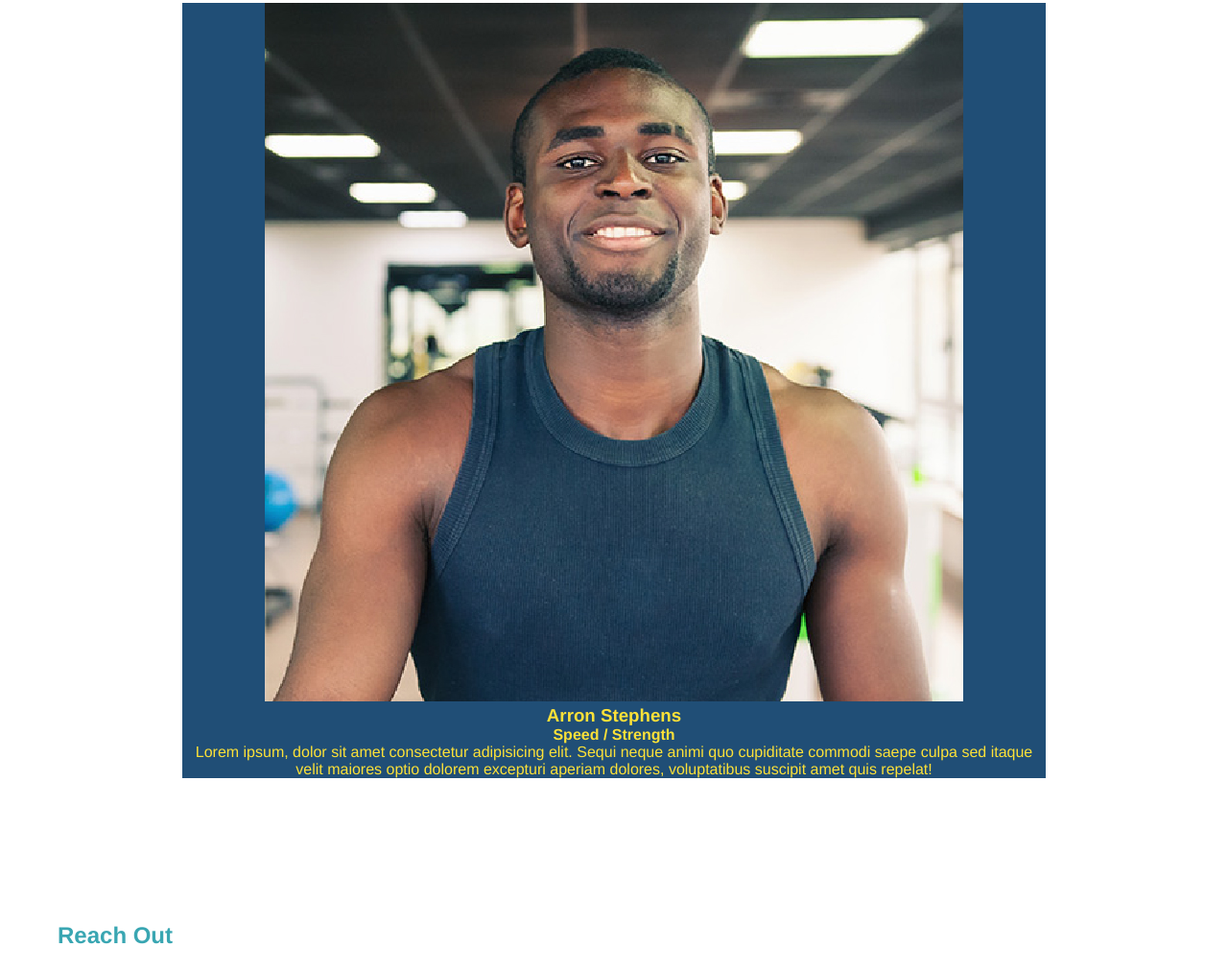
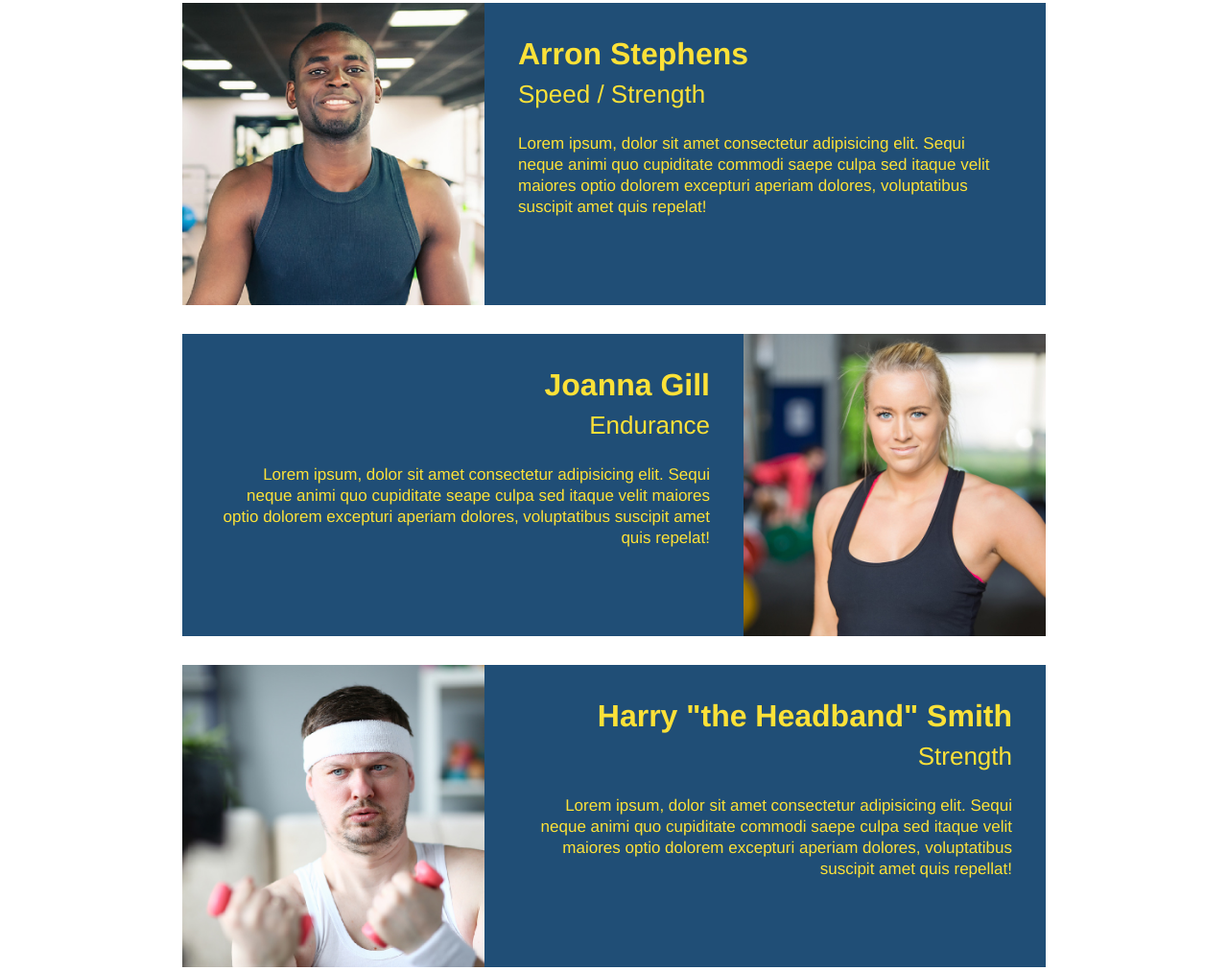
Before and after one commit to Untoldepoch/run-buddy, a plain HTML site: page index.html in a window 1280 px wide. Shown: the part 2909-3921 px from the top of the page at 96% size. Drawn offline with Linux system fonts and the light colour scheme.

Commit message:
trainers2&3

```diff
--- a/assets/css/style.css
+++ b/assets/css/style.css
@@ -193,4 +193,40 @@ section {
     margin: 0 auto 30px auto;
     background: #204e76;
     color: #fce138;
+    overflow: auto;
 }
+
+.trainer img {
+    width: 35%;
+    float: left;
+}
+
+.trainer-bio {
+    padding: 35px;
+    float: left;
+    width: 65%;
+}
+
+.trainer-bio h3 {
+    font-size: 32px;
+    margin-bottom: 8px;
+}
+
+.trainer-bio h4 {
+    font-weight: lighter;
+    font-size: 26px;
+    margin-bottom: 25px;
+}
+
+.trainer-bio p {
+    font-size: 17px;
+    line-height: 1.3;
+}
+
+.text-left {
+    text-align: left;
+}
+
+.text-right {
+    text-align: right;
+}
--- a/index.html
+++ b/index.html
@@ -110,7 +110,7 @@
     </h2>
     <article class="trainer">
         <img src="./assets/images/trainer-1.jpg" alt="Arron Stephens in his workout clothes, ready to pump iron" />
-        <div class="trainer-bio">
+        <div class="trainer-bio text-left">
             <h3>Arron Stephens</h3>
             <h4>Speed / Strength</h4>
             <p>
@@ -118,6 +118,33 @@
                 itaque velit maiores optio dolorem excepturi aperiam dolores, voluptatibus suscipit amet quis repelat!
             </p>
         </div>
+    </article>
+
+    <!-- second trainer bio -->
+    <article class="trainer">
+        <div class="trainer-bio text-right">
+            <h3>Joanna Gill</h3>
+            <h4>Endurance</h4>
+            <p>
+                Lorem ipsum, dolor sit amet consectetur adipisicing elit. Sequi neque animi quo cupiditate seape culpa sed
+                itaque velit maiores optio dolorem excepturi aperiam dolores, voluptatibus suscipit amet quis repelat!
+            </p>
+        </div>
+        <img src="./assets/images/trainer-2.jpg" alt="Joanna Gill cooling off after a workout" />
+    </article>
+
+    <!-- third triner bio -->
+
+    <article class="trainer">
+        <img src="./assets/images/trainer-3.jpg" alt="Harry Smith wearing a headband and lifting comically small pink weights" />
+        <div class="trainer-bio text-right">
+            <h3>Harry "the Headband" Smith</h3>
+            <h4>Strength</h4>
+            <p>
+                Lorem ipsum, dolor sit amet consectetur adipisicing elit. Sequi neque animi quo cupiditate commodi saepe culpa sed
+                itaque velit maiores optio dolorem excepturi aperiam dolores, voluptatibus suscipit amet quis repellat!
+            </p>
+        </divv>
     </article>
     </section>
 
```
